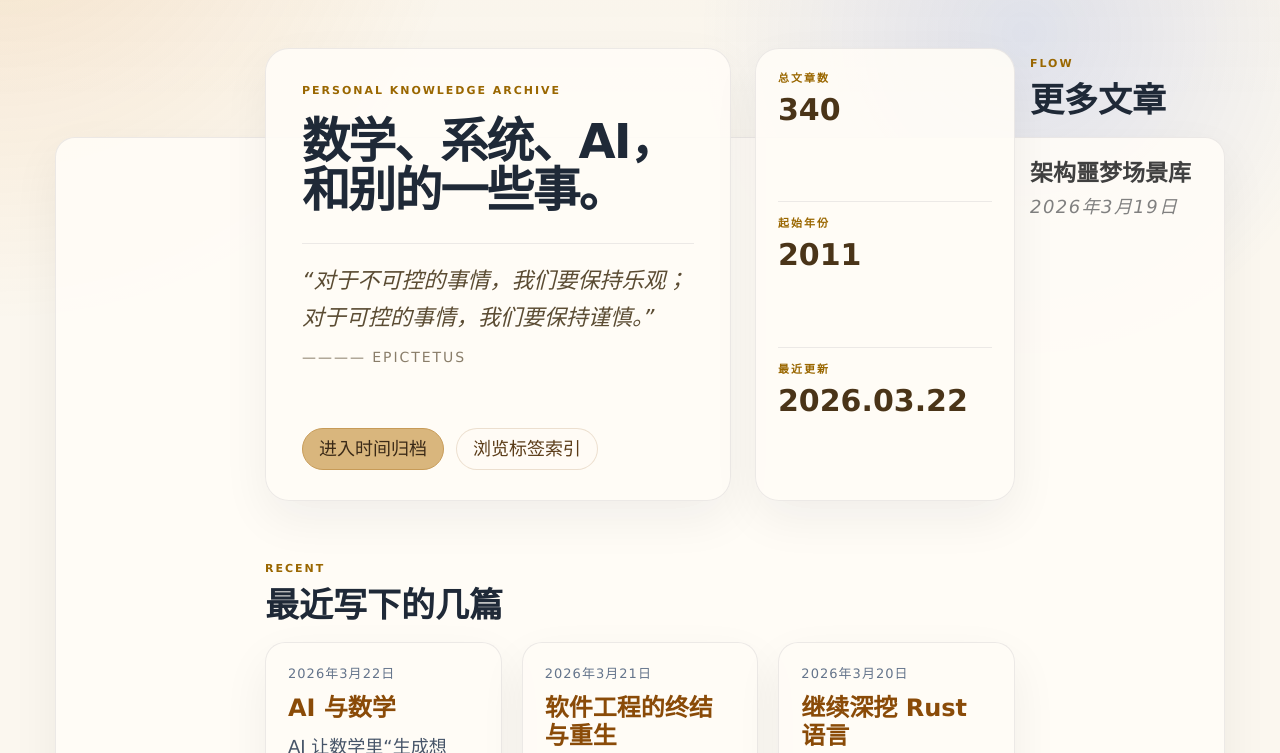
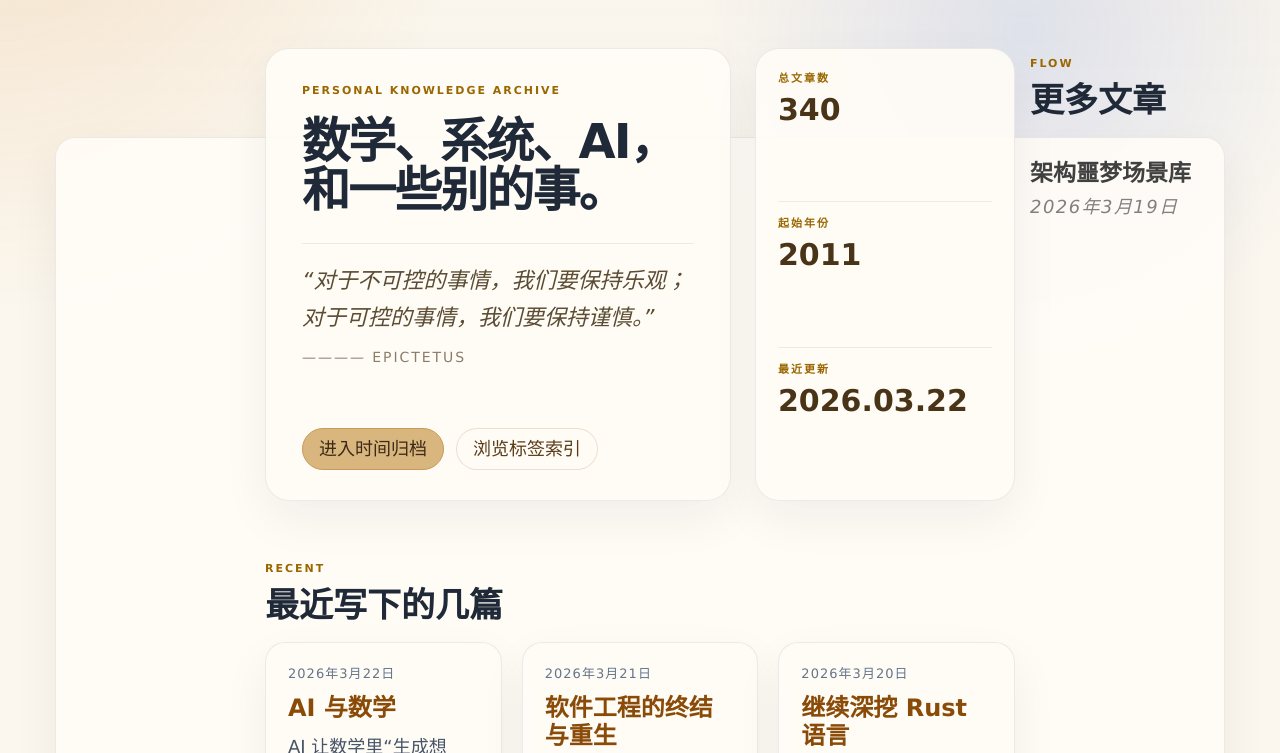
Before and after one commit to ZionPi/zionpi.github.io, a Jekyll site: the page built from index.html, in a window 1280 px wide and 900 px high, scrolled down 377 px, cut to the strip 147-900 px from the top of the window. Built offline with Jekyll 4.4.1, drawn with Linux system fonts in a browser that asks for light colours; nearby versions of some CDN libraries; formulas are drawn with MathJax 3; the list of posts is cut into pages by our own code.

Commit message:
Adjust homepage hero copy

```diff
--- a/index.html
+++ b/index.html
@@ -23,7 +23,7 @@ bigimg:
   <div class="landing-grid">
     <div class="landing-intro">
       <span class="landing-kicker">Personal Knowledge Archive</span>
-      <h2>数学、系统、AI，和别的一些事。</h2>
+      <h2>数学、系统、AI，和一些别的事。</h2>
       <p class="landing-note"><em>“对于不可控的事情，我们要保持乐观；对于可控的事情，我们要保持谨慎。”</em><span class="landing-note-source">———— Epictetus</span></p>
       <div class="landing-actions">
         <a class="landing-button primary" href="{{ '/archive' | relative_url }}">进入时间归档</a>
```
